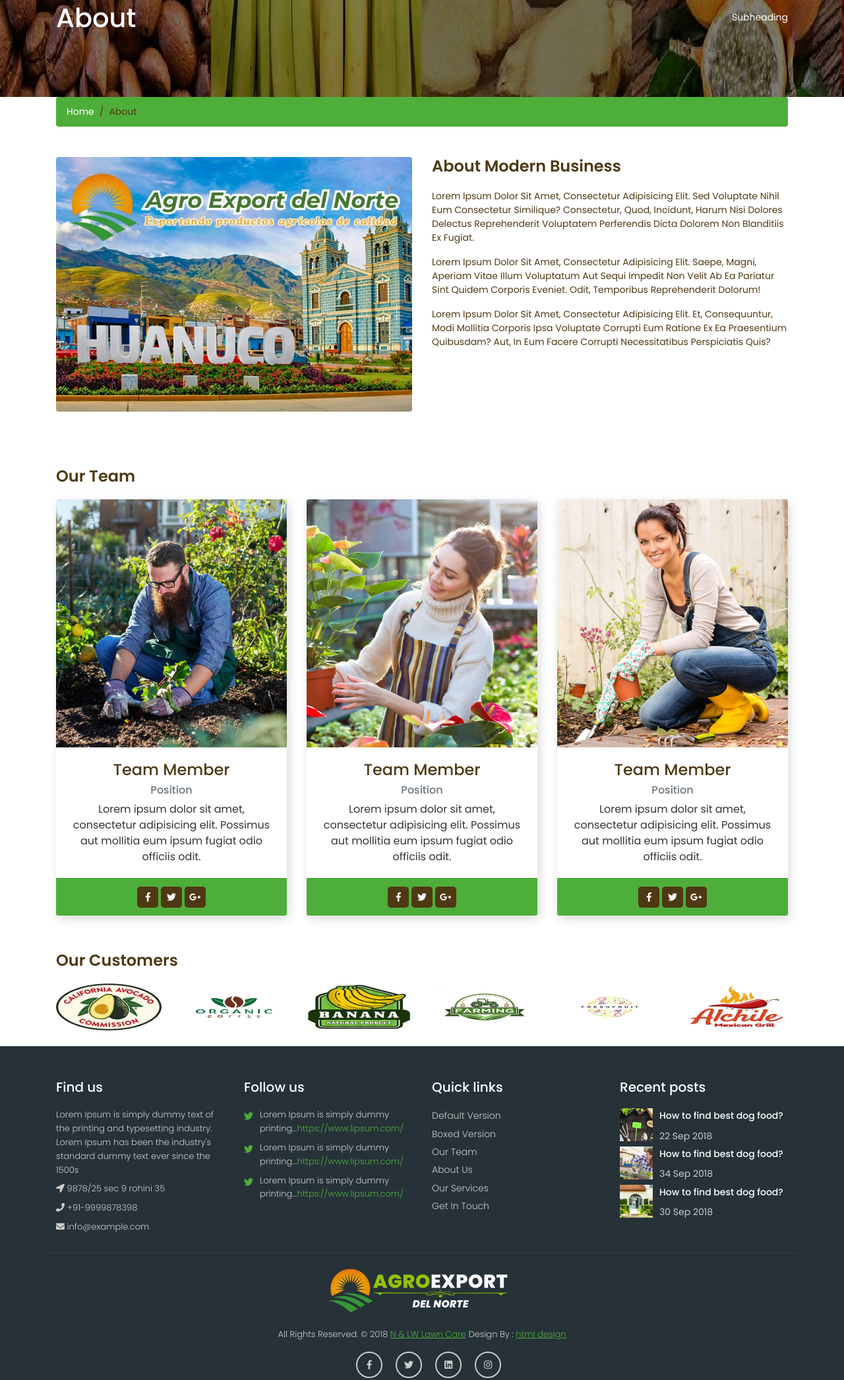
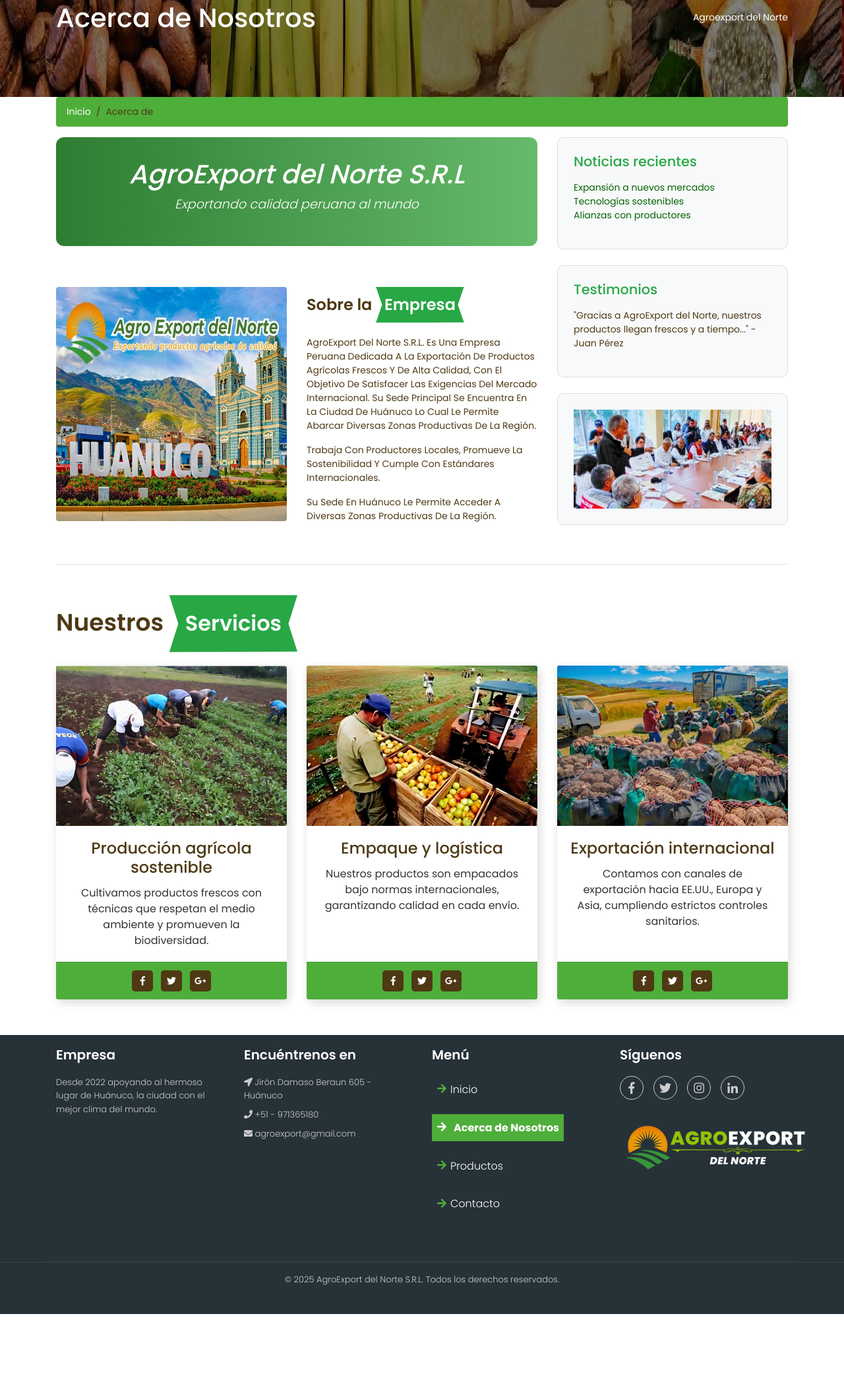
Before and after one commit to Jefferson4045/Agoexport-del-Norte.github.io, a plain HTML site: page about.html in a window 1280 px wide. Shown: the part 181-2273 px from the top of the page at 66% size. After the commit the page ends 2173 px from the top, so only its background shows below. Drawn offline with Linux system fonts and the light colour scheme.

Commit message:
Add files via upload

```diff
--- a/about.html
+++ b/about.html
@@ -1,5 +1,5 @@
 <!DOCTYPE html>
-<html lang="en">
+<html lang="es">
 <head>
     <meta charset="utf-8">
     <meta name="viewport" content="width=device-width, initial-scale=1, shrink-to-fit=no">
@@ -11,11 +11,81 @@
     <link href="vendor/bootstrap/css/bootstrap.min.css" rel="stylesheet">
     <!-- Fontawesome CSS -->
     <link href="css/all.css" rel="stylesheet">
-	<!-- Custom styles for this template -->
+    <!-- Custom styles -->
     <link href="css/style.css" rel="stylesheet">
 </head>
+<style>
+    /* Carlitos */
+
+/* Header estilizado */
+.main-header {
+    background: linear-gradient(to right, #2e7d32, #66bb6a);
+    color: white;
+    text-align: center;
+    padding: 2rem 0;
+    border-radius: 12px;
+    margin-bottom: 2rem;
+}
+
+.main-header h1 {
+    font-size: 2.5rem;
+    margin-bottom: 0.5rem;
+}
+
+.main-header .lead {
+    font-size: 1.2rem;
+    font-style: italic;
+}
+
+/* Estilos para la barra lateral (aside) */
+.sidebar-box {
+    background-color: #f8f9fa;
+    border: 1px solid #ddd;
+    padding: 1.5rem;
+    margin-bottom: 1.5rem;
+    border-radius: 10px;
+    transition: all 0.3s ease;
+}
+
+.sidebar-box:hover {
+    box-shadow: 0 0 15px rgba(0, 123, 0, 0.2);
+    transform: translateY(-5px);
+}
+
+.sidebar-box h3 {
+    font-size: 1.3rem;
+    margin-bottom: 1rem;
+    color: #28a745;
+}
+
+.sidebar-box ul li a {
+    color: #006400;
+    text-decoration: none;
+}
+
+.sidebar-box ul li a:hover {
+    color: #28a745;
+    text-decoration: underline;
+}
+article{
+	background-color: #ffffff;
+	border-color: rgb(171, 15, 15);
+}
+.team-members-box .card-footer ul.list-inline li a i {
+  transition: color 0.3s ease, transform 0.3s ease;
+  color: #ffffff; /* color inicial */
+}
+
+.team-members-box .card-footer ul.list-inline li a:hover i {
+  color: #17da45; /* color al pasar el cursor (puedes cambiarlo) */
+  transform: scale(1.5); /* agranda el ícono un poco */
+}
+
+/* Carlitos */
+</style>
 <body>
-	<!-- Navigation -->
+
+    <!-- Navegación -->
     <nav class="navbar fixed-top navbar-expand-lg navbar-dark bg-light top-nav fixed-top">
         <div class="container">
             <a class="navbar-brand" href="index.html">
@@ -27,273 +97,191 @@
             <div class="collapse navbar-collapse" id="navbarResponsive">
                <ul class="navbar-nav ml-auto">
                   <li class="nav-item">
-                     <a class="nav-link" href="index.html">Home</a>
+                     <a class="nav-link" href="index.html">Inicio</a>
                   </li>
                   <li class="nav-item">
-                     <a class="nav-link active" href="about.html">About</a>
+                     <a class="nav-link active" href="about.html">Acerca de Nosotros</a>
                   </li>
                   <li class="nav-item">
-                     <a class="nav-link" href="services.html">Services</a>
-                  </li>
-                  <li class="nav-item dropdown">
-                     <a class="nav-link dropdown-toggle" href="#" id="navbarDropdownPortfolio" data-toggle="dropdown" aria-haspopup="true" aria-expanded="false">
-                     Portfolio
-                     </a>
-                     <div class="dropdown-menu dropdown-menu-right" aria-labelledby="navbarDropdownPortfolio">
-                        <a class="dropdown-item" href="portfolio-1-col.html">1 Column Portfolio</a>
-                        <a class="dropdown-item" href="portfolio-2-col.html">2 Column Portfolio</a>
-                        <a class="dropdown-item" href="portfolio-3-col.html">3 Column Portfolio</a>
-                        <a class="dropdown-item" href="portfolio-4-col.html">4 Column Portfolio</a>
-                        <a class="dropdown-item" href="portfolio-item.html">Single Portfolio Item</a>
-                     </div>
-                  </li>
-                  <li class="nav-item dropdown">
-                     <a class="nav-link dropdown-toggle" href="#" id="navbarDropdownBlog" data-toggle="dropdown" aria-haspopup="true" aria-expanded="false">
-                     Blog
-                     </a>
-                     <div class="dropdown-menu dropdown-menu-right" aria-labelledby="navbarDropdownBlog">
-                        <a class="dropdown-item" href="blog-home-1.html">Blog Home 1</a>
-                        <a class="dropdown-item" href="blog-home-2.html">Blog Home 2</a>
-                        <a class="dropdown-item" href="blog-post.html">Blog Post</a>
-                     </div>
-                  </li>
-                  <li class="nav-item dropdown">
-                     <a class="nav-link dropdown-toggle" href="#" id="navbarDropdownBlog" data-toggle="dropdown" aria-haspopup="true" aria-expanded="false">
-                     Pages
-                     </a>
-                     <div class="dropdown-menu dropdown-menu-right" aria-labelledby="navbarDropdownBlog">
-                        <a class="dropdown-item" href="faq.html">FAQ</a>
-                        <a class="dropdown-item" href="404.html">404</a>
-                        <a class="dropdown-item" href="pricing.html">Pricing Table</a>
-                     </div>
+                     <a class="nav-link" href="services.html">Productos</a>
                   </li>
                   <li class="nav-item">
-                     <a class="nav-link" href="contact.html">Contact</a>
+                     <a class="nav-link" href="contact.html">Contacto</a>
                   </li>
                </ul>
             </div>
         </div>
     </nav>
-	<!-- full Title -->
+
+<!-- Título principal -->
 <div class="full-title">
     <div class="container">
-			<!-- Page Heading/Breadcrumbs -->
-			<h1 class="mt-4 mb-3">About
-				<small>Subheading</small>
-			</h1>
+        <h1 class="mt-4 mb-3">Acerca de Nosotros<small>Agroexport del Norte</small></h1>
     </div>
 </div>
-    <!-- Page Content -->
-    <div class="container">
+
+<!-- Contenido principal -->
+<main class="container">
+    <!-- Migas de pan -->
     <div class="breadcrumb-main">
         <ol class="breadcrumb">
-				<li class="breadcrumb-item">
-					<a href="index.html">Home</a>
-				</li>
-				<li class="breadcrumb-item active">About</li>
+            <li class="breadcrumb-item"><a href="index.html">Inicio</a></li>
+            <li class="breadcrumb-item active">Acerca de</li>
         </ol>
     </div>
-		<!-- About Content -->
-		<div class="about-main">
+
+    <!-- Contenido y aside -->
     <div class="row">
+        <!-- Contenido principal -->
+        <article class="col-lg-8">
+            <header class="main-header">
+                <div class="container">
+                    <h1>AgroExport del Norte S.R.L</h1>
+                    <p class="lead">Exportando calidad peruana al mundo</p>
+                </div>
+            </header>
+            <div class="about-main row">
                 <div class="col-lg-6">
-					<img class="img-fluid rounded mb-4" src="images/about-img.jpg" alt="" />
+                    <img class="img-fluid rounded" style="height: 355px;" src="images/about-img.jpg" alt="Imagen de la empresa" />
                 </div>
                 <div class="col-lg-6">
-					<h2>About Modern Business</h2>
-					<p>Lorem ipsum dolor sit amet, consectetur adipisicing elit. Sed voluptate nihil eum consectetur similique? Consectetur, quod, incidunt, harum nisi dolores delectus reprehenderit voluptatem perferendis dicta dolorem non blanditiis ex fugiat.</p>
-					<p>Lorem ipsum dolor sit amet, consectetur adipisicing elit. Saepe, magni, aperiam vitae illum voluptatum aut sequi impedit non velit ab ea pariatur sint quidem corporis eveniet. Odit, temporibus reprehenderit dolorum!</p>
-					<p>Lorem ipsum dolor sit amet, consectetur adipisicing elit. Et, consequuntur, modi mollitia corporis ipsa voluptate corrupti eum ratione ex ea praesentium quibusdam? Aut, in eum facere corrupti necessitatibus perspiciatis quis?</p>
+                    <h2>Sobre la <span class="span1" style="font-size: 24px; padding: 0.8rem 0.8rem;">Empresa</span></h2>
+                    <p>AgroExport del Norte S.R.L. es una empresa peruana dedicada a la exportación de productos agrícolas frescos y de alta calidad, con el objetivo de satisfacer las exigencias del mercado internacional. Su sede principal se encuentra en la ciudad de Huánuco lo cual le permite abarcar diversas zonas productivas de la región.</p>
+                    <p>Trabaja con productores locales, promueve la sostenibilidad y cumple con estándares internacionales.</p>
+                    <p>Su sede en Huánuco le permite acceder a diversas zonas productivas de la región.</p>
                 </div>
             </div>
-			<!-- /.row -->
+        </article>
+
+        <!-- Barra lateral -->
+        <aside class="col-lg-4">
+            <div class="sidebar-box hover-box">
+                <h3>Noticias recientes</h3>
+                <ul class="list-unstyled">
+                    <li><a href="#">Expansión a nuevos mercados</a></li>
+                    <li><a href="#">Tecnologías sostenibles</a></li>
+                    <li><a href="#">Alianzas con productores</a></li>
+                </ul>
+            </div>
+            <div class="sidebar-box hover-box">
+                <h3>Testimonios</h3>
+                <p>"Gracias a AgroExport del Norte, nuestros productos llegan frescos y a tiempo..." - Juan Pérez</p>
+            </div>
+           <div class="sidebar-box hover-box">
+            <center><img src="images1/11.jpg" style="width: 300px; height:150px;" alt="foto"></center>
+            </div>
+        </aside>
     </div>
 
-		<!-- Team Members -->
+    <!-- Sección de servicios -->
+     <hr>
     <div class="team-members-box">
-			<h2>Our Team</h2>
+        <h2 style="font-size: 36px;">Nuestros <span class="span1">Servicios</span></h2>
         <div class="row">
             <div class="col-lg-4 mb-4">
                 <div class="card h-100 text-center">
-					<img class="card-img-top" src="images/team_01.jpg" alt="" />
+                    <img class="card-img-top" src="images1/testi_06.jpg" alt="Producción agrícola sostenible" />
                     <div class="card-body">
-						<h4 class="card-title">Team Member</h4>
-						<h6 class="card-subtitle mb-2 text-muted">Position</h6>
-						<p class="card-text">Lorem ipsum dolor sit amet, consectetur adipisicing elit. Possimus aut mollitia eum ipsum fugiat odio officiis odit.</p>
+                        <h4 class="card-title">Producción agrícola sostenible</h4>
+                        <p class="card-text">Cultivamos productos frescos con técnicas que respetan el medio ambiente y promueven la biodiversidad.</p>
                     </div>
                     <div class="card-footer">
-						<ul>
-							<li><a href="#"><i class="fab fa-facebook-f"></i></a></li>
-							<li><a href="#"><i class="fab fa-twitter"></i></a></li>
-							<li><a href="#"><i class="fab fa-google-plus-g"></i></a></li>
+                        <ul class="list-inline">
+                            <li class="list-inline-item"><a href="https://www.facebook.com/"><i class="fab fa-facebook-f"></i></a></li>
+                            <li class="list-inline-item"><a href="https://www.x.com/"><i class="fab fa-twitter"></i></a></li>
+                            <li class="list-inline-item"><a href="https://www.google.com/"><i class="fab fa-google-plus-g"></i></a></li>
                         </ul>
                     </div>
                 </div>
             </div>
             <div class="col-lg-4 mb-4">
                 <div class="card h-100 text-center">
-					<img class="card-img-top" src="images/team_02.jpg" alt="" />
+                    <img class="card-img-top" src="images1/testi_04.jpg" alt="Empaque y logística" />
                     <div class="card-body">
-						<h4 class="card-title">Team Member</h4>
-						<h6 class="card-subtitle mb-2 text-muted">Position</h6>
-						<p class="card-text">Lorem ipsum dolor sit amet, consectetur adipisicing elit. Possimus aut mollitia eum ipsum fugiat odio officiis odit.</p>
+                        <h4 class="card-title">Empaque y logística</h4>
+                        <p class="card-text">Nuestros productos son empacados bajo normas internacionales, garantizando calidad en cada envío.</p>
                     </div>
                     <div class="card-footer">
-						<ul>
-							<li><a href="#"><i class="fab fa-facebook-f"></i></a></li>
-							<li><a href="#"><i class="fab fa-twitter"></i></a></li>
-							<li><a href="#"><i class="fab fa-google-plus-g"></i></a></li>
+                        <ul class="list-inline">
+                            <li class="list-inline-item"><a href="https://www.facebook.com/"><i class="fab fa-facebook-f"></i></a></li>
+                            <li class="list-inline-item"><a href="https://www.x.com/"><i class="fab fa-twitter"></i></a></li>
+                            <li class="list-inline-item"><a href="https://www.google.com/"><i class="fab fa-google-plus-g"></i></a></li>
                         </ul>
                     </div>
                 </div>
             </div>
             <div class="col-lg-4 mb-4">
                 <div class="card h-100 text-center">
-					<img class="card-img-top" src="images/team_03.jpg" alt="" />
+                    <img class="card-img-top" src="images1/testi_05.jpg" alt="Exportación internacional" />
                     <div class="card-body">
-						<h4 class="card-title">Team Member</h4>
-						<h6 class="card-subtitle mb-2 text-muted">Position</h6>
-						<p class="card-text">Lorem ipsum dolor sit amet, consectetur adipisicing elit. Possimus aut mollitia eum ipsum fugiat odio officiis odit.</p>
+                        <h4 class="card-title">Exportación internacional</h4>
+                        <p class="card-text">Contamos con canales de exportación hacia EE.UU., Europa y Asia, cumpliendo estrictos controles sanitarios.</p>
                     </div>
                     <div class="card-footer">
-						<ul>
-							<li><a href="#"><i class="fab fa-facebook-f"></i></a></li>
-							<li><a href="#"><i class="fab fa-twitter"></i></a></li>
-							<li><a href="#"><i class="fab fa-google-plus-g"></i></a></li>
+                        <ul class="list-inline">
+                            <li class="list-inline-item"><a href="https://www.facebook.com/"><i class="fab fa-facebook-f"></i></a></li>
+                            <li class="list-inline-item"><a href="https://www.x.com/"><i class="fab fa-twitter"></i></a></li>
+                            <li class="list-inline-item"><a href="https://www.google.com/"><i class="fab fa-google-plus-g"></i></a></li>
                         </ul>
                     </div>
                 </div>
             </div>
         </div>
-			<!-- /.row -->
     </div>
-		<!-- Our Customers -->
-		<div class="customers-box">
-			<h2>Our Customers</h2>
-			<div class="row">
-				<div class="col-lg-2 col-sm-4 mb-4">
-				  <img class="img-fluid" src="images/logo_01.png" alt="" />
-				</div>
-				<div class="col-lg-2 col-sm-4 mb-4">
-				  <img class="img-fluid" src="images/logo_02.png" alt="" />
-				</div>
-				<div class="col-lg-2 col-sm-4 mb-4">
-				  <img class="img-fluid" src="images/logo_03.png" alt="" />
-				</div>
-				<div class="col-lg-2 col-sm-4 mb-4">
-				  <img class="img-fluid" src="images/logo_04.png" alt="" />
-				</div>
-				<div class="col-lg-2 col-sm-4 mb-4">
-				  <img class="img-fluid" src="images/logo_05.png" alt="" />
-				</div>
-				<div class="col-lg-2 col-sm-4 mb-4">
-				  <img class="img-fluid" src="images/logo_06.png" alt="" />
-				</div>
-			</div>
-			<!-- /.row -->
-		</div>
-		<!-- /.container -->
-	</div>
+</main>
 
-    <!--footer starts from here-->
+    <!--Footers entre sí entrelazados-->
 <footer class="footer">
   <div class="container bottom_border">
     <div class="row">
-               <div class="col-lg-3 col-md-6 col-sm-6 col">
-					<h5 class="headin5_amrc col_white_amrc pt2">Find us</h5>
-					<!--headin5_amrc-->
-					<p class="mb10">Lorem Ipsum is simply dummy text of the printing and typesetting industry. Lorem Ipsum has been the industry's standard dummy text ever since the 1500s</p>
-					<p><i class="fa fa-location-arrow"></i> 9878/25 sec 9 rohini 35 </p>
-					<p><i class="fa fa-phone"></i> +91-9999878398 </p>
-					<p><i class="fa fa fa-envelope"></i> info@example.com </p>
+
+      <!-- Sobre la empresa -->
+      <div class="col-lg-3 col-md-6 col-sm-6 mb-4">
+        <h5 class="footer-title pt-2">Empresa</h5>
+        <p>Desde 2022 apoyando al hermoso lugar de Huánuco, la ciudad con el mejor clima del mundo.</p>
       </div>
-               <div class="col-lg-3 col-md-6 col-sm-6 col">
-					<h5 class="headin5_amrc col_white_amrc pt2">Follow us</h5>
-					<!--headin5_amrc ends here-->
-					<ul class="footer_ul2_amrc">
-						<li>
-							<a href="#"><i class="fab fa-twitter fleft padding-right"></i> </a>
-							<p>Lorem Ipsum is simply dummy printing...<a href="#">https://www.lipsum.com/</a></p>
-						</li>
-						<li>
-							<a href="#"><i class="fab fa-twitter fleft padding-right"></i> </a>
-							<p>Lorem Ipsum is simply dummy printing...<a href="#">https://www.lipsum.com/</a></p>
-						</li>
-						<li>
-							<a href="#"><i class="fab fa-twitter fleft padding-right"></i> </a>
-							<p>Lorem Ipsum is simply dummy printing...<a href="#">https://www.lipsum.com/</a></p>
-						</li>
+
+      <!-- Contacto -->
+      <div class="col-lg-3 col-md-6 col-sm-6 mb-4">
+        <h5 class="footer-title pt-2">Encuéntrenos en</h5>
+        <p><i class="fa fa-location-arrow"></i> Jirón Damaso Beraun 605 - Huánuco</p>
+        <p><i class="fa fa-phone"></i> +51 - 971365180</p>
+        <p><i class="fa fa-envelope"></i> agroexport@gmail.com</p>
+      </div>
+
+      <!-- Menú -->
+      <div class="col-lg-3 col-md-6 col-sm-6 mb-4">
+        <h5 class="footer-title pt-2">Menú</h5>
+            <ul class="footer-menu">
+               <li><a href="index.html"><span>Inicio</span></a></li>
+               <li><a href="about.html" class="active"><span>Acerca de Nosotros</span></a></li>
+               <li><a href="services.html"><span>Productos</span></a></li>
+               <li><a href="contact.html"><span>Contacto</span></a></li>
             </ul>
-					<!--footer_ul2_amrc ends here-->
+
       </div>
-				<div class="col-lg-3 col-md-6 col-sm-6">
-					<h5 class="headin5_amrc col_white_amrc pt2">Quick links</h5>
-					<!--headin5_amrc-->
-					<ul class="footer_ul_amrc">
-						<li><a href="#">Default Version</a></li>
-						<li><a href="#">Boxed Version</a></li>
-						<li><a href="#">Our Team </a></li>
-						<li><a href="#">About Us</a></li>
-						<li><a href="#">Our Services</a></li>
-						<li><a href="#">Get In Touch</a></li>
+
+      <!-- Redes sociales -->
+      <div class="col-lg-3 col-md-6 col-sm-6 mb-4">
+        <h5 class="footer-title pt-2">Síguenos</h5>
+        <ul class="social-footer-ul">
+          <li><a href="https://www.facebook.com/" aria-label="Facebook"><i class="fab fa-facebook-f"></i></a></li>
+          <li><a href="https://x.com/" aria-label="Twitter"><i class="fab fa-twitter"></i></a></li>
+          <li><a href="https://www.instagram.com/" aria-label="Instagram"><i class="fab fa-instagram"></i></a></li>
+          <li><a href="https://pe.linkedin.com/" aria-label="LinkedIn"><i class="fab fa-linkedin-in"></i></a></li>
         </ul>
-					<!--footer_ul_amrc ends here-->
-				</div>
-				<div class="col-lg-3 col-md-6 col-sm-6 ">
-					<h5 class="headin5_amrc col_white_amrc pt2">Recent posts</h5>
-					<!--headin5_amrc-->
-					<ul class="footer_ul_amrc">
-						<li class="media">
-							<div class="media-left">
-								<img class="img-fluid" src="images/post-img-01.jpg" alt="" />
-							</div>
-							<div class="media-body">
-								<p>How to find best dog food?</p>
-								<span>22 Sep 2018</span>
-							</div>
-						</li>
-						<li class="media">
-							<div class="media-left">
-								<img class="img-fluid" src="images/post-img-02.jpg" alt="" />
-							</div>
-							<div class="media-body">
-								<p>How to find best dog food?</p>
-								<span>34 Sep 2018</span>
-							</div>
-						</li>
-						<li class="media">
-							<div class="media-left">
-								<img class="img-fluid" src="images/post-img-03.jpg" alt="" />
-							</div>
-							<div class="media-body">
-								<p>How to find best dog food?</p>
-								<span>30 Sep 2018</span>
-							</div>
-						</li>
-					</ul>
-					<!--footer_ul_amrc ends here-->
+            <div class="footer-logo">
+				<a href="index.html"><img src="images/footer-logo.png" alt="" /></a>
 			</div>
       </div>
     </div>
-        <div class="container">
-            <div class="footer-logo">
-				<a href="#"><img src="images/footer-logo.png" alt="" /></a>
   </div>
-            <!--foote_bottom_ul_amrc ends here-->
-            <p class="copyright text-center">All Rights Reserved. &copy; 2018 <a href="#">N & LW Lawn Care</a> Design By :
-				<a href="https://html.design/">html design</a>
-            </p>
-            <ul class="social_footer_ul">
-				<li><a href="#"><i class="fab fa-facebook-f"></i></a></li>
-				<li><a href="#"><i class="fab fa-twitter"></i></a></li>
-				<li><a href="#"><i class="fab fa-linkedin"></i></a></li>
-				<li><a href="#"><i class="fab fa-instagram"></i></a></li>
-            </ul>
-            <!--social_footer_ul ends here-->
+  <div class="footer-bottom text-center py-3">
+    <p class="mb-0">&copy; 2025 AgroExport del Norte S.R.L. Todos los derechos reservados.</p>
   </div>
 </footer>
 
-<!-- Bootstrap core JavaScript -->
+<!-- Scripts -->
 <script src="vendor/jquery/jquery.min.js"></script>
 <script src="vendor/bootstrap/js/bootstrap.bundle.min.js"></script>
 </body>
```
Also changed, not shown: images1/11.jpg (added), images1/testi_04.jpg (added), images1/testi_05.jpg (added), images1/testi_06.jpg (added). Lines whose indentation alone changed are shown as unchanged.
